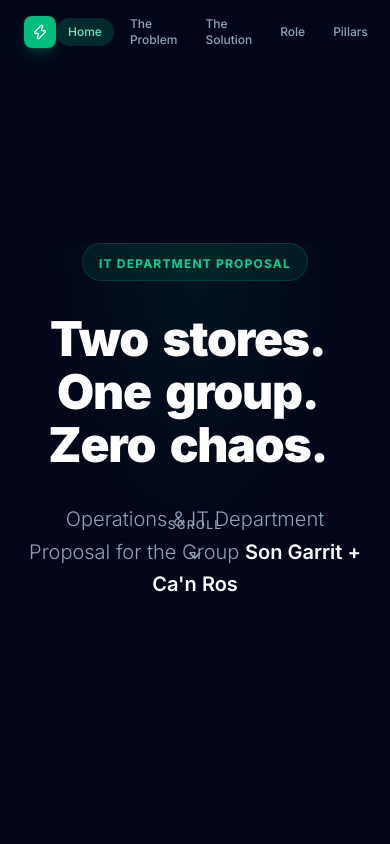
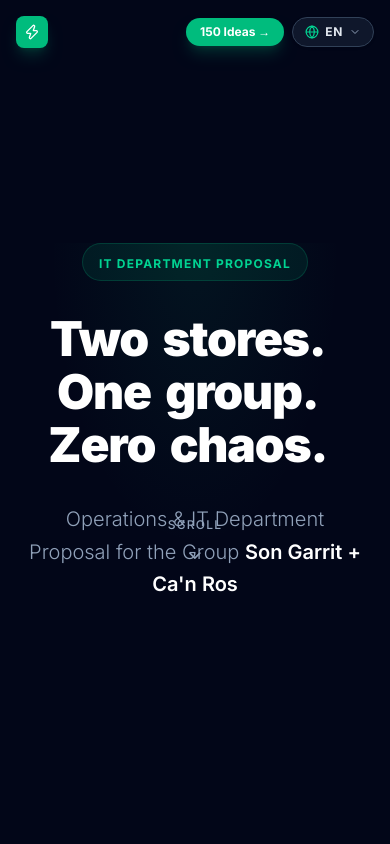
Before and after one commit to jordi2479/songarrit-canros-it, a Next.js app: page /en in a window 390 px wide. Shown: the top 844 px of the page. Built offline with nearby package versions, Linux system fonts and the light colour scheme.

Commit message:
fix: navbar responsiva para visibilidad garantizada del selector de idiomas

```diff
--- a/src/components/layout/LanguageSwitcher.tsx
+++ b/src/components/layout/LanguageSwitcher.tsx
@@ -2,14 +2,14 @@
 
 import { useLocale } from "next-intl";
 import { usePathname, useRouter } from "@/i18n/navigation";
-import { Globe } from "lucide-react";
+import { Globe, ChevronDown } from "lucide-react";
 import { useState, useRef, useEffect } from "react";
 
 const locales = [
-  { code: "es", name: "ES" },
-  { code: "ca", name: "CA" },
-  { code: "en", name: "EN" },
-  { code: "de", name: "DE" },
+  { code: "es", label: "Español", short: "ES" },
+  { code: "ca", label: "Català", short: "CA" },
+  { code: "en", label: "English", short: "EN" },
+  { code: "de", label: "Deutsch", short: "DE" },
 ];
 
 export function LanguageSwitcher() {
@@ -34,29 +34,34 @@ export function LanguageSwitcher() {
     setIsOpen(false);
   };
 
+  const current = locales.find((l) => l.code === locale) || locales[0];
+
   return (
-    <div className="relative" ref={ref}>
+    <div className="relative inline-block text-left" ref={ref}>
       <button
         onClick={() => setIsOpen(!isOpen)}
-        className="flex items-center gap-1.5 px-3 py-1.5 rounded-full text-xs font-medium text-slate-400 hover:text-white hover:bg-white/5 transition-all"
+        className="flex items-center gap-1.5 px-3 py-1.5 rounded-full text-xs font-semibold bg-slate-900 border border-slate-700 text-slate-200 hover:text-white hover:border-emerald-500/50 hover:bg-slate-800 transition-all shadow-sm cursor-pointer"
+        aria-label="Cambiar idioma"
       >
-        <Globe className="w-3.5 h-3.5" />
-        <span className="uppercase">{locale}</span>
+        <Globe className="w-3.5 h-3.5 text-emerald-400" />
+        <span className="uppercase tracking-wider font-bold">{current.short}</span>
+        <ChevronDown className={`w-3 h-3 text-slate-400 transition-transform ${isOpen ? "rotate-180" : ""}`} />
       </button>
 
       {isOpen && (
-        <div className="absolute right-0 mt-2 w-24 bg-slate-900 border border-slate-800 rounded-xl shadow-xl overflow-hidden z-50">
+        <div className="absolute right-0 mt-2 w-36 bg-slate-900/95 backdrop-blur-xl border border-slate-700 rounded-xl shadow-2xl p-1.5 z-50 animate-in fade-in slide-in-from-top-2 duration-200">
           {locales.map((l) => (
             <button
               key={l.code}
               onClick={() => switchLocale(l.code)}
-              className={`w-full text-left px-4 py-2 text-xs font-medium transition-colors ${
+              className={`w-full text-left px-3 py-2 rounded-lg text-xs font-medium transition-all flex items-center justify-between cursor-pointer ${
                 locale === l.code
-                  ? "bg-emerald-500/10 text-emerald-400"
-                  : "text-slate-400 hover:bg-slate-800 hover:text-white"
+                  ? "bg-emerald-500/20 text-emerald-300 font-bold"
+                  : "text-slate-300 hover:bg-slate-800 hover:text-white"
               }`}
             >
-              {l.name}
+              <span>{l.label}</span>
+              <span className="text-[10px] uppercase text-slate-500 font-mono">{l.short}</span>
             </button>
           ))}
         </div>
--- a/src/components/layout/Navbar.tsx
+++ b/src/components/layout/Navbar.tsx
@@ -49,8 +49,9 @@ export function Navbar() {
           : "bg-transparent"
       }`}
     >
-      <div className="max-w-7xl mx-auto px-6 h-16 flex items-center justify-between">
-        <Link href="/" className="flex items-center gap-2.5 group">
+      <div className="max-w-7xl mx-auto px-4 sm:px-6 h-16 flex items-center justify-between gap-4">
+        {/* Brand */}
+        <Link href="/" className="flex items-center gap-2.5 group flex-shrink-0">
           <div className="w-8 h-8 bg-emerald-500 rounded-lg flex items-center justify-center shadow-lg shadow-emerald-500/20 group-hover:shadow-emerald-500/40 transition-shadow">
             <Zap className="w-4 h-4 text-white" />
           </div>
@@ -59,12 +60,13 @@ export function Navbar() {
           </span>
         </Link>
 
-        <div className="flex items-center gap-1">
+        {/* Center section links (visible on wide screens) */}
+        <div className="hidden xl:flex items-center gap-1">
           {navItems.map((item) => (
             <a
               key={item.href}
               href={item.href}
-              className={`px-3 py-1.5 rounded-full text-xs font-medium transition-all duration-300 ${
+              className={`px-2.5 py-1.5 rounded-full text-xs font-medium transition-all duration-300 ${
                 activeSection === item.href.replace("#", "")
                   ? "bg-emerald-500/20 text-emerald-300"
                   : "text-slate-400 hover:text-white hover:bg-white/5"
@@ -73,15 +75,17 @@ export function Navbar() {
               {item.label}
             </a>
           ))}
+        </div>
+
+        {/* Right actions (ALWAYS visible on all screens) */}
+        <div className="flex items-center gap-2 sm:gap-3 flex-shrink-0">
           <Link
             href="/catalogo"
-            className="ml-3 px-4 py-1.5 bg-emerald-500 hover:bg-emerald-400 text-white text-xs font-bold rounded-full transition-all shadow-lg shadow-emerald-500/20 hover:shadow-emerald-500/40"
+            className="px-3.5 py-1.5 bg-emerald-500 hover:bg-emerald-400 text-white text-xs font-bold rounded-full transition-all shadow-lg shadow-emerald-500/20 hover:shadow-emerald-500/40"
           >
             {t("catalogo")}
           </Link>
-          <div className="ml-2 pl-2 border-l border-slate-800">
-            <LanguageSwitcher />
-          </div>
+          <LanguageSwitcher />
         </div>
       </div>
     </nav>
```
